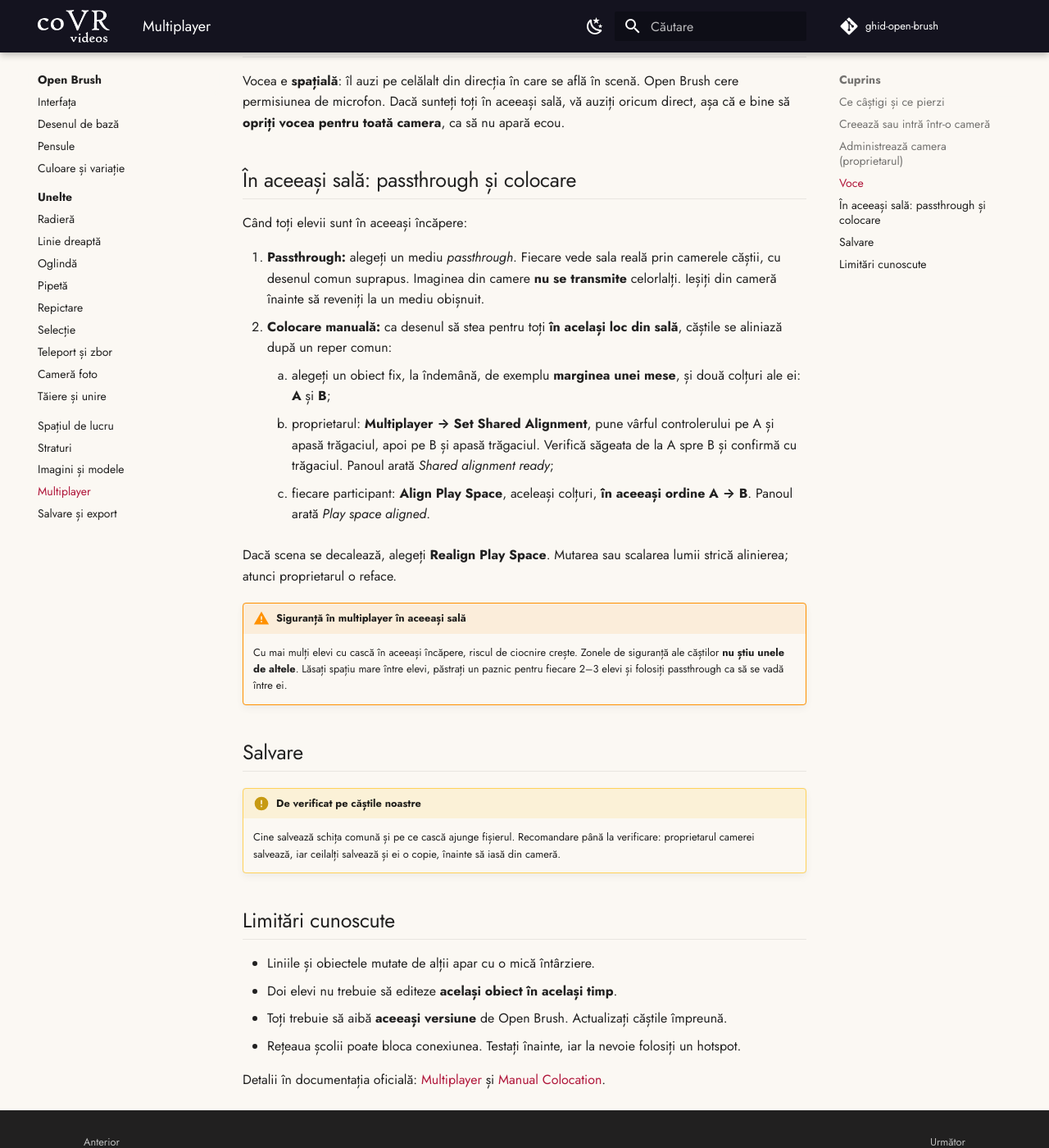
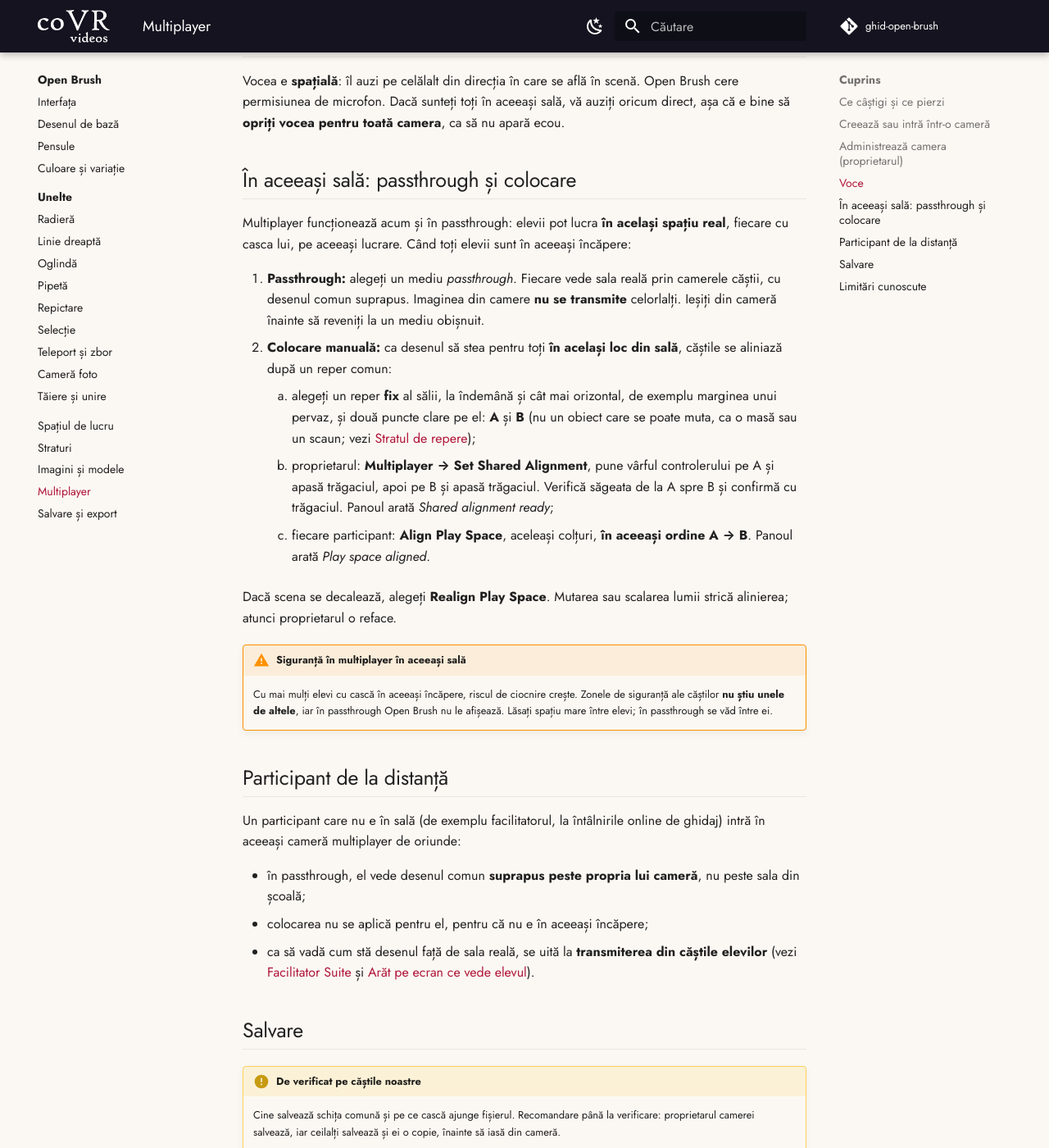
Before and after one commit to MihatKonrad/ghid-open-brush, an MkDocs documentation site: the page built from docs/open-brush/multiplayer.md, in a window 1280 px wide and 1400 px high, scrolled down 1939 px. Shown: the whole window at 82% size. Built offline with MkDocs 1.6.1 and Material for MkDocs 9.7.7, drawn with Linux system fonts in a browser that asks for light colours; comment, search, counter and statistics services are not loaded.

Commit message:
Multiplayer în passthrough; participantul de la distanță se raportează la sală prin casting
Co-Authored-By: Claude Opus 5.5 <noreply@anthropic.com>
Claude-Session: https://claude.ai/code/session_01E8toVurkcf8mqV6Wy8B7Mo

```diff
--- a/docs/open-brush/multiplayer.md
+++ b/docs/open-brush/multiplayer.md
@@ -57,18 +57,26 @@ Vocea e **spațială**: îl auzi pe celălalt din direcția în care se află î
 
 ## În aceeași sală: passthrough și colocare
 
-Când toți elevii sunt în aceeași încăpere:
+Multiplayer funcționează acum și în passthrough: elevii pot lucra **în același spațiu real**, fiecare cu casca lui, pe aceeași lucrare. Când toți elevii sunt în aceeași încăpere:
 
 1. **Passthrough:** alegeți un mediu *passthrough*. Fiecare vede sala reală prin camerele căștii, cu desenul comun suprapus. Imaginea din camere **nu se transmite** celorlalți. Ieșiți din cameră înainte să reveniți la un mediu obișnuit.
 2. **Colocare manuală:** ca desenul să stea pentru toți **în același loc din sală**, căștile se aliniază după un reper comun:
-    1. alegeți un obiect fix, la îndemână, de exemplu **marginea unei mese**, și două colțuri ale ei: **A** și **B**;
+    1. alegeți un reper **fix** al sălii, la îndemână și cât mai orizontal, de exemplu marginea unui pervaz, și două puncte clare pe el: **A** și **B** (nu un obiect care se poate muta, ca o masă sau un scaun; vezi [Stratul de repere](../procese/repere.md));
     2. proprietarul: **Multiplayer → Set Shared Alignment**, pune vârful controlerului pe A și apasă trăgaciul, apoi pe B și apasă trăgaciul. Verifică săgeata de la A spre B și confirmă cu trăgaciul. Panoul arată *Shared alignment ready*;
     3. fiecare participant: **Align Play Space**, aceleași colțuri, **în aceeași ordine A → B**. Panoul arată *Play space aligned*.
 
 Dacă scena se decalează, alegeți **Realign Play Space**. Mutarea sau scalarea lumii strică alinierea; atunci proprietarul o reface.
 
 !!! warning "Siguranță în multiplayer în aceeași sală"
-    Cu mai mulți elevi cu cască în aceeași încăpere, riscul de ciocnire crește. Zonele de siguranță ale căștilor **nu știu unele de altele**. Lăsați spațiu mare între elevi, păstrați un paznic pentru fiecare 2–3 elevi și folosiți passthrough ca să se vadă între ei.
+    Cu mai mulți elevi cu cască în aceeași încăpere, riscul de ciocnire crește. Zonele de siguranță ale căștilor **nu știu unele de altele**, iar în passthrough Open Brush nu le afișează. Lăsați spațiu mare între elevi; în passthrough se văd între ei.
+
+## Participant de la distanță { #participant-de-la-distanta }
+
+Un participant care nu e în sală (de exemplu facilitatorul, la întâlnirile online de ghidaj) intră în aceeași cameră multiplayer de oriunde:
+
+- în passthrough, el vede desenul comun **suprapus peste propria lui cameră**, nu peste sala din școală;
+- colocarea nu se aplică pentru el, pentru că nu e în aceeași încăpere;
+- ca să vadă cum stă desenul față de sala reală, se uită la **transmiterea din căștile elevilor** (vezi [Facilitator Suite](../echipament/horizon-managed-services.md) și [Arăt pe ecran ce vede elevul](../procese/proiectare.md)).
 
 ## Salvare
 
```
Also changed, not shown: docs/practica/plan.md (+3 -0 lines), docs/procese/lucru-in-grup.md (+2 -0 lines).
